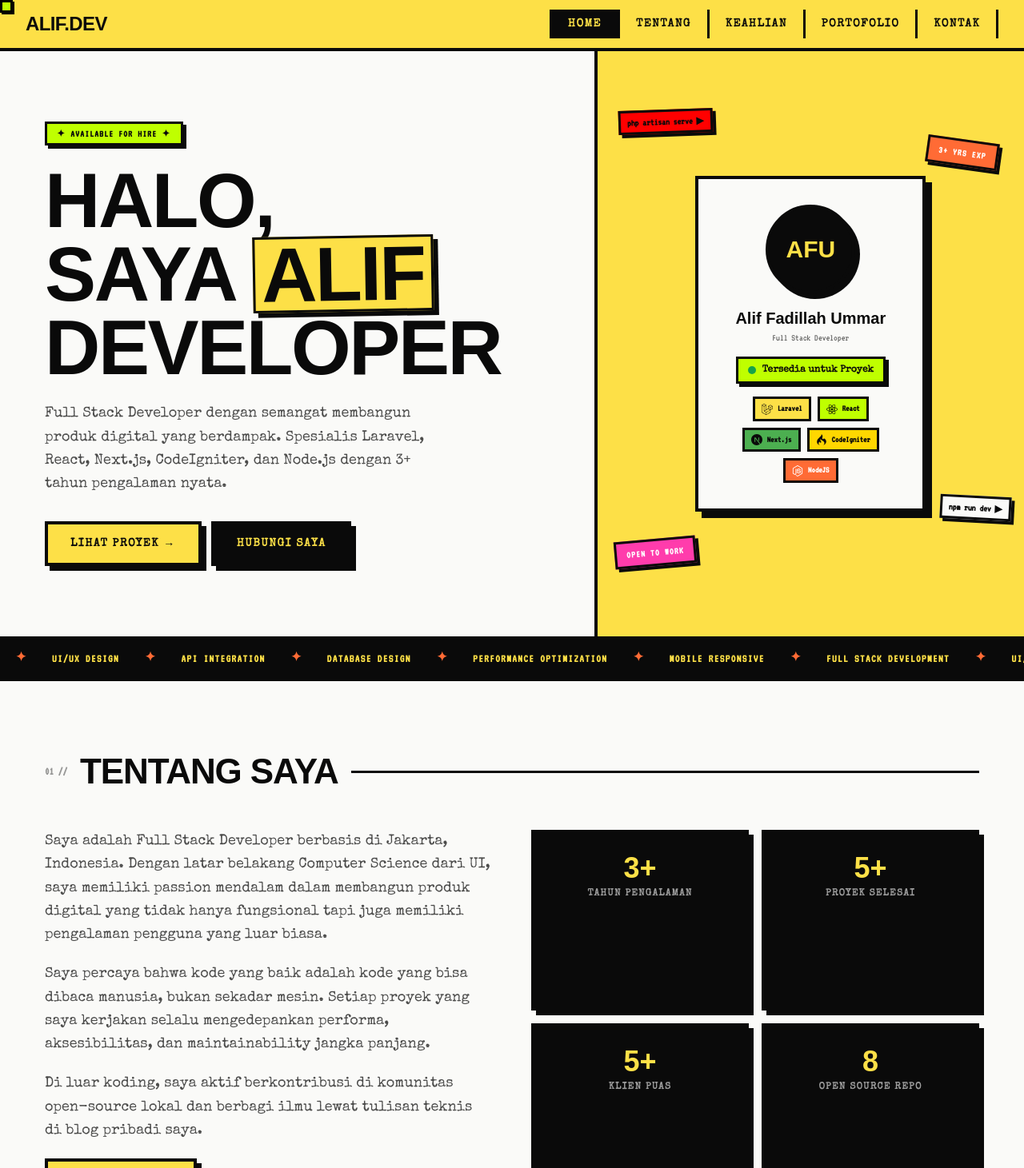
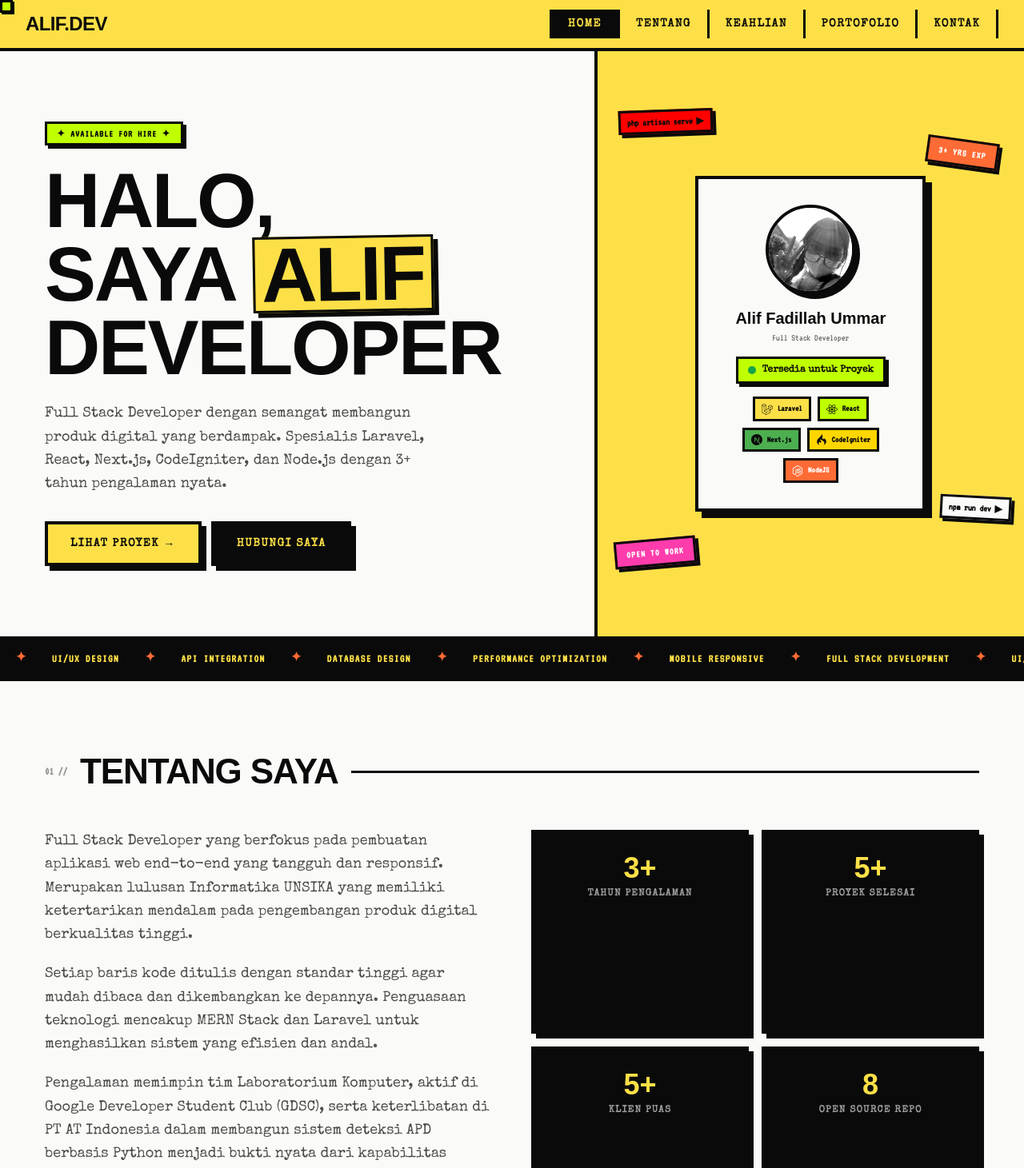
Before and after one commit to zalzdarkent/nextjs-portfolio-website, a Next.js app: page / in a window 1280 px wide. Shown: the top 1461 px of the page at 80% size. Built offline with nearby package versions, Linux system fonts and the light colour scheme; a web font is replaced by a local one.

Commit message:
Refactor code structure for improved readability and maintainability

```diff
--- a/components/AboutSection.tsx
+++ b/components/AboutSection.tsx
@@ -87,9 +87,9 @@ export default function AboutSection() {
           className="space-y-5"
         >
           {[
-            "Saya adalah Full Stack Developer berbasis di Jakarta, Indonesia. Dengan latar belakang Computer Science dari UI, saya memiliki passion mendalam dalam membangun produk digital yang tidak hanya fungsional tapi juga memiliki pengalaman pengguna yang luar biasa.",
-            "Saya percaya bahwa kode yang baik adalah kode yang bisa dibaca manusia, bukan sekadar mesin. Setiap proyek yang saya kerjakan selalu mengedepankan performa, aksesibilitas, dan maintainability jangka panjang.",
-            "Di luar koding, saya aktif berkontribusi di komunitas open-source lokal dan berbagi ilmu lewat tulisan teknis di blog pribadi saya.",
+            "Full Stack Developer yang berfokus pada pembuatan aplikasi web end-to-end yang tangguh dan responsif. Merupakan lulusan Informatika UNSIKA yang memiliki ketertarikan mendalam pada pengembangan produk digital berkualitas tinggi.",
+            "Setiap baris kode ditulis dengan standar tinggi agar mudah dibaca dan dikembangkan ke depannya. Penguasaan teknologi mencakup MERN Stack dan Laravel untuk menghasilkan sistem yang efisien dan andal.",
+            "Pengalaman memimpin tim Laboratorium Komputer, aktif di Google Developer Student Club (GDSC), serta keterlibatan di PT AT Indonesia dalam membangun sistem deteksi APD berbasis Python  menjadi bukti nyata dari kapabilitas eksekusi proyek di dunia nyata.",
           ].map((p, i) => (
             <p key={i} className="font-body text-lg leading-relaxed text-black/70">
               {p}
--- a/components/HeroSection.tsx
+++ b/components/HeroSection.tsx
@@ -3,6 +3,7 @@
 import { motion } from "framer-motion";
 import { FaLaravel, FaReact, FaNodeJs } from "react-icons/fa";
 import { SiNextdotjs, SiCodeigniter } from "react-icons/si";
+import Image from "next/image";
 
 const techStack = [
   { name: "Laravel", Icon: FaLaravel, bg: "#FDE047", text: "#0a0a0a" },
@@ -109,9 +110,18 @@ export default function HeroSection() {
               {/* Layer Bayangan Hitam di Belakang (Bulat Sempurna!) */}
               <div className="absolute inset-0 rounded-full bg-brutal-black translate-x-[6px] translate-y-[6px]" />
 
-              {/* Layer Konten Utama di Depan */}
-              <div className="absolute inset-0 rounded-full bg-brutal-black border-4 border-brutal-black flex items-center justify-center transition-transform group-hover:translate-x-[2px] group-hover:translate-y-[2px]">
-                <span className="font-display text-3xl font-extrabold text-brutal-yellow">AFU</span>
+              {/* Layer Konten Utama di Depan (Tempat Foto) */}
+              <div className="absolute inset-0 rounded-full bg-brutal-white border-4 border-brutal-black overflow-hidden flex items-center justify-center transition-transform group-hover:translate-x-[2px] group-hover:translate-y-[2px]">
+
+                <Image
+                  src="/profile/zahw.jpeg" // 💡 Taruh file foto kamu di dalam folder 'public' dengan nama ini
+                  alt="Alif Fadillah Umar"
+                  width={112} // Sesuaikan dengan ukuran w-28 (28 * 4 = 112px)
+                  height={112}
+                  className="w-full h-full object-cover grayscale contrast-125 transition-all duration-300 group-hover:grayscale-0"
+                // 💡 Efek Brutalist: Foto auto-hitam-putih tajam, pas di-hover berubah jadi berwarna!
+                />
+
               </div>
             </div>
 
```
Also changed, not shown: public/profile/alif.jpeg (added), public/profile/zahw.jpeg (added).
